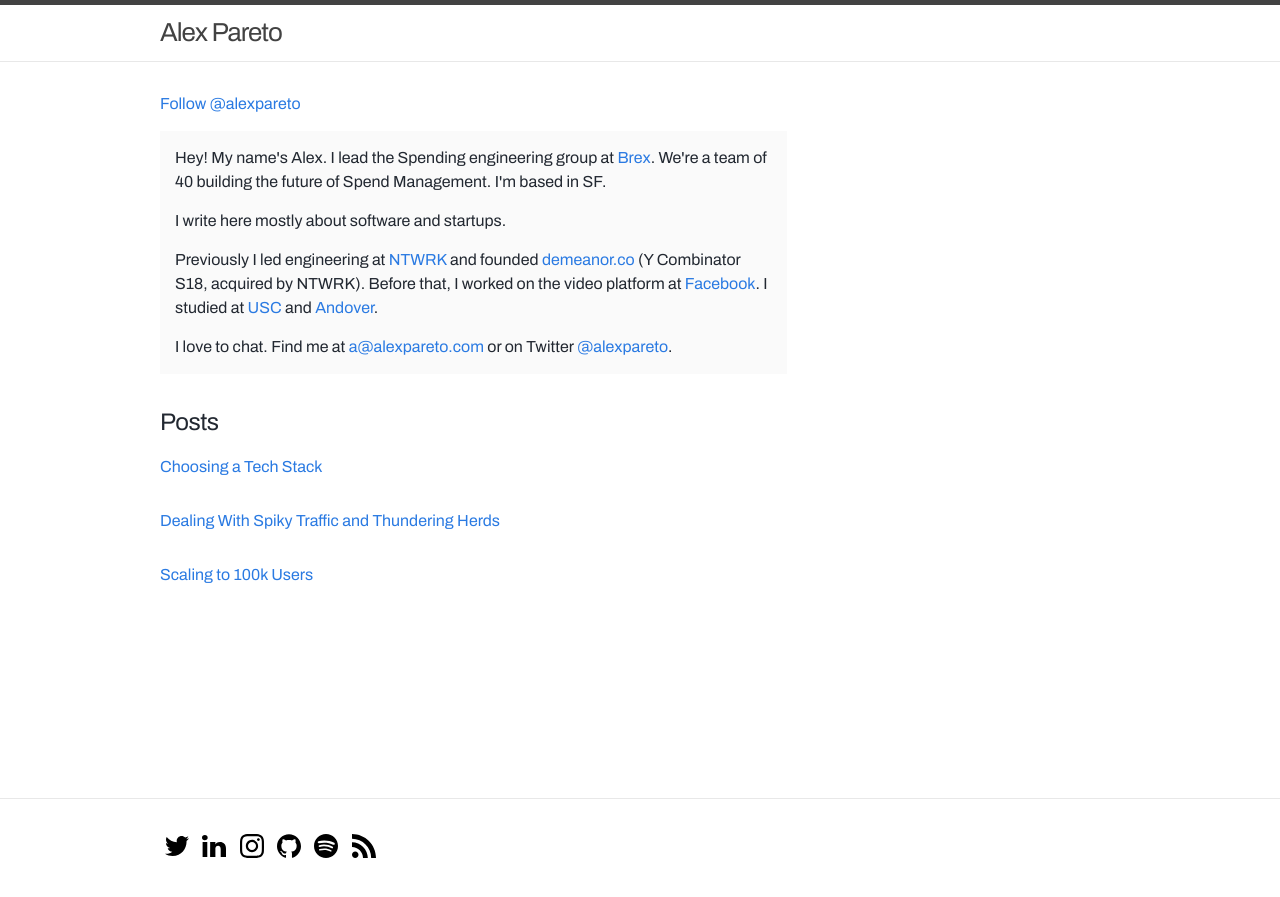
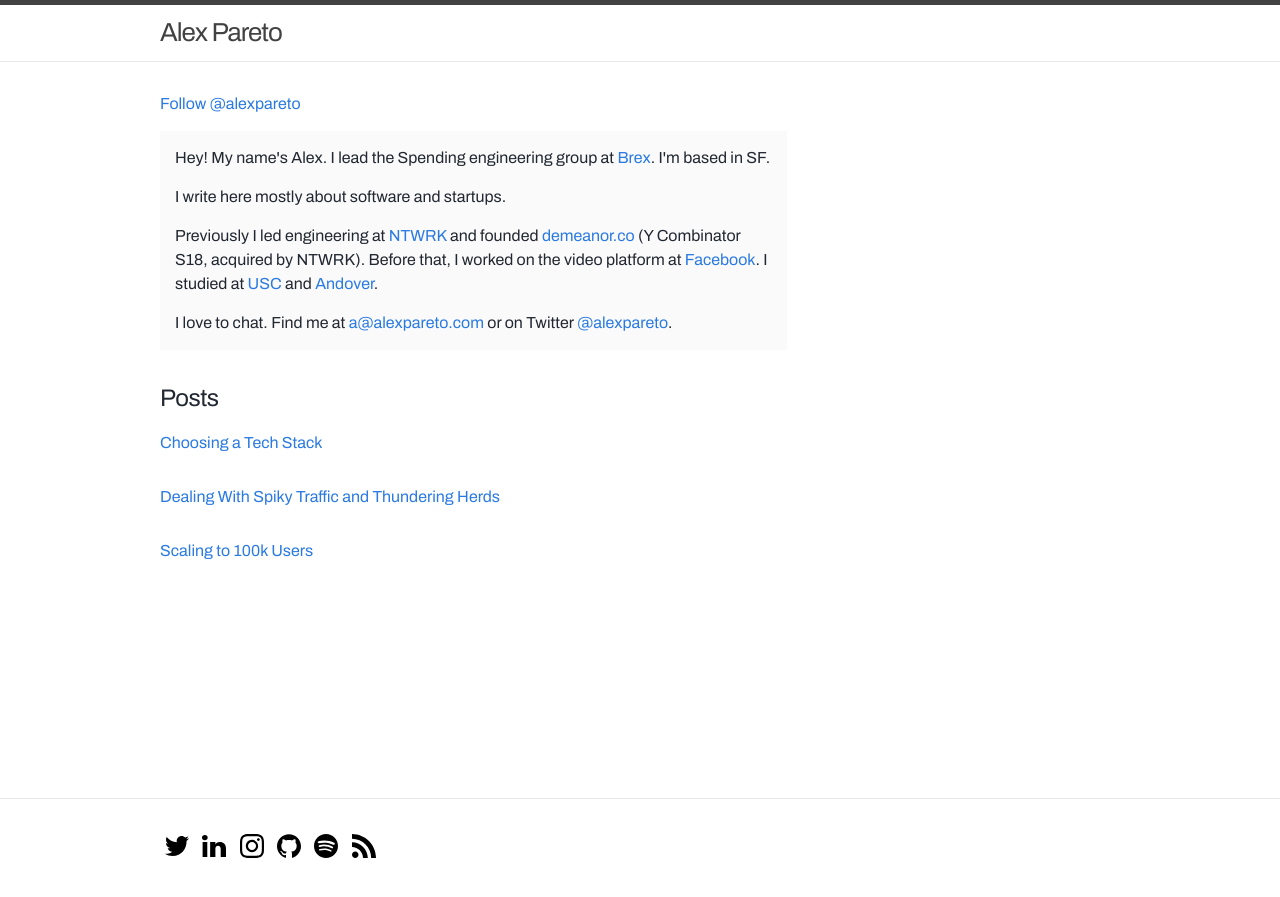
Before and after one commit to alexpareto/blog, a Jekyll site: the page built from index.markdown, in a window 1280 px wide. Shown: the top 897 px of the page. Built offline with Jekyll 4.4.1, drawn with Linux system fonts in a browser that asks for light colours; comment, search, counter and statistics services are not loaded.

Commit message:
Update about.html

```diff
--- a/_includes/about.html
+++ b/_includes/about.html
@@ -1,7 +1,7 @@
 <div>
   <p>
     Hey! My name's Alex. I lead the Spending engineering group at
-    <a href="https://brex.com" target="_blank">Brex</a>. We're a team of 40 building the future of Spend Management. I'm based in SF.
+    <a href="https://brex.com" target="_blank">Brex</a>. I'm based in SF.
   </p>
   <p>I write here mostly about software and startups.</p>
   <p>
```
